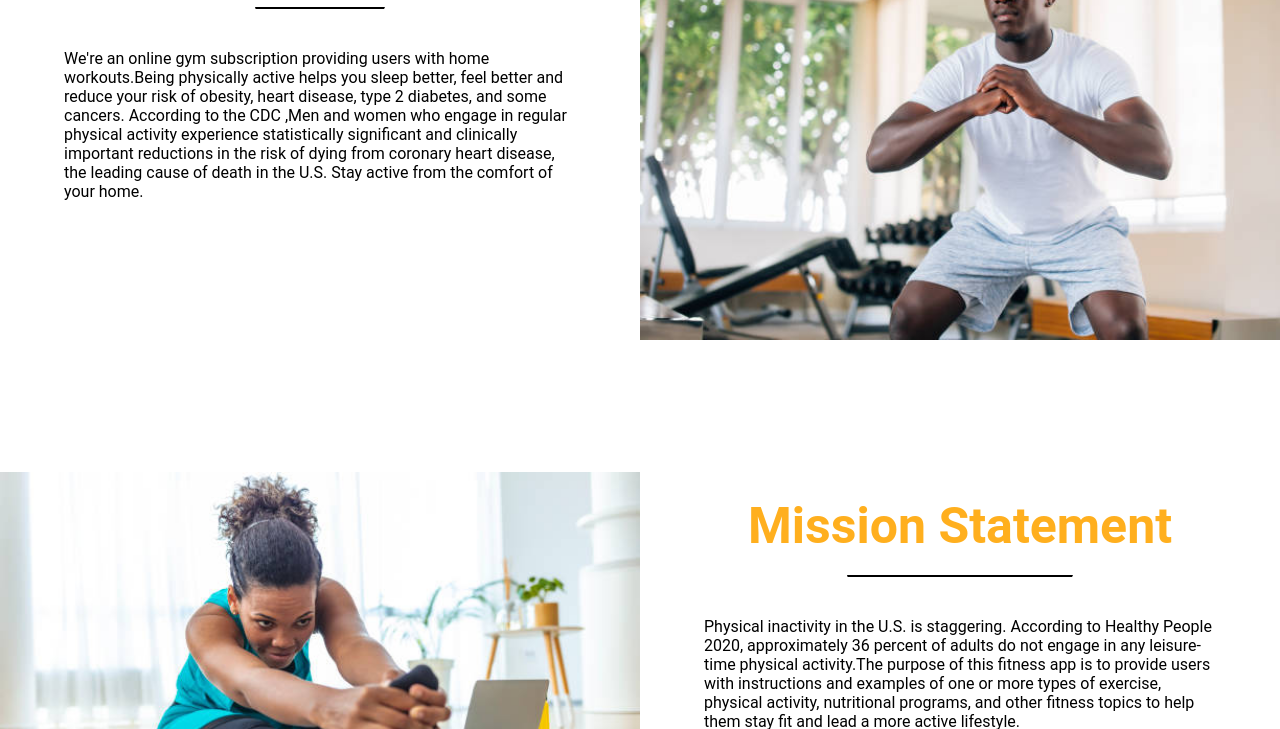
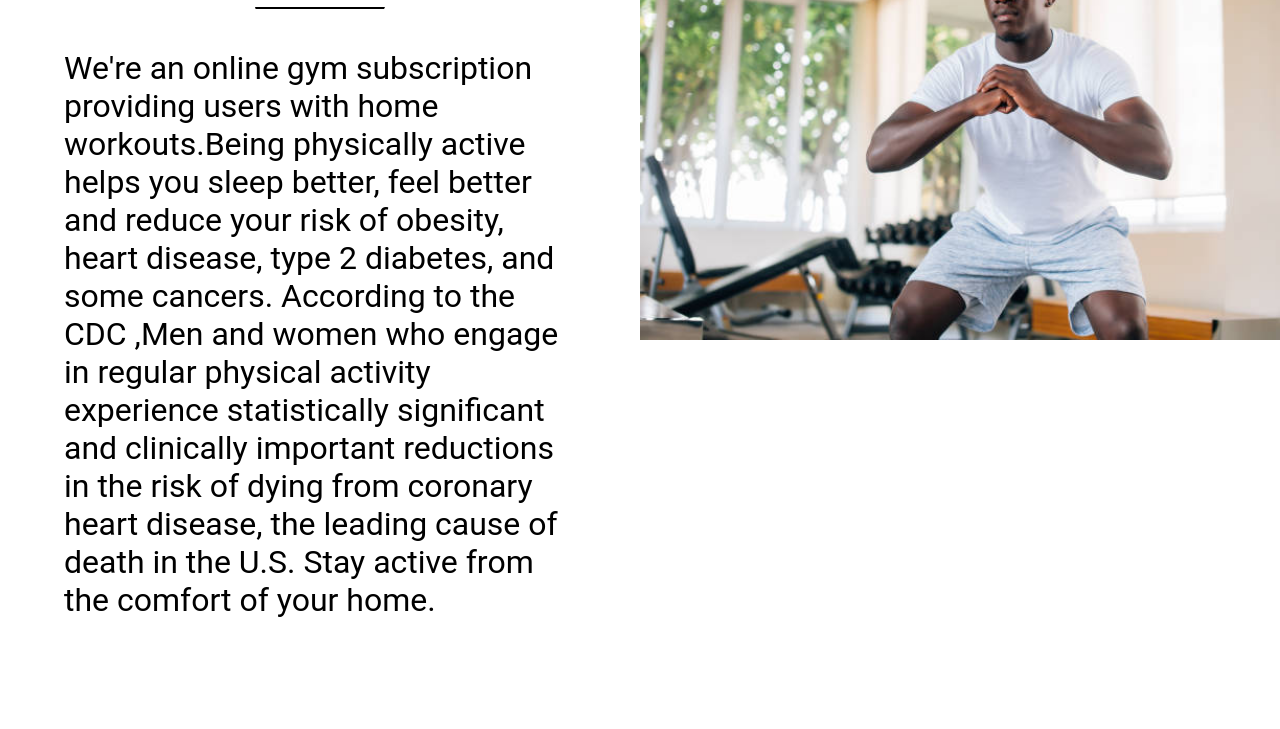
Before and after one commit to shevaughn98/nShape, a website: page front-end/about2.html in a window 1280 px wide. Shown: the part 751-1480 px from the top of the page. Drawn offline with Linux system fonts and the light colour scheme.

Commit message:
Quick fix styling

```diff
--- a/front-end/styles/about2.css
+++ b/front-end/styles/about2.css
@@ -83,10 +83,11 @@ body{
    border-bottom:none;
 }
 .about .left p{
-   font-size:1rem;
+   font-size:2rem;
    margin:40px auto;
    width:80%
 }
+
 
 .mission{
    padding:5% 0;
@@ -129,8 +130,9 @@ body{
 
 
 .clear{
-    clear: both;
+   clear: both;
 }
+
 
 /* media */
 @media(max-width:1200px){
@@ -269,3 +271,9 @@ footer {
 	  flex-direction: column;
 	}
   }
+
+  .mission .right p {
+   font-size: 2rem;
+   margin: 40px auto;
+   width: 80%;
+}
```
